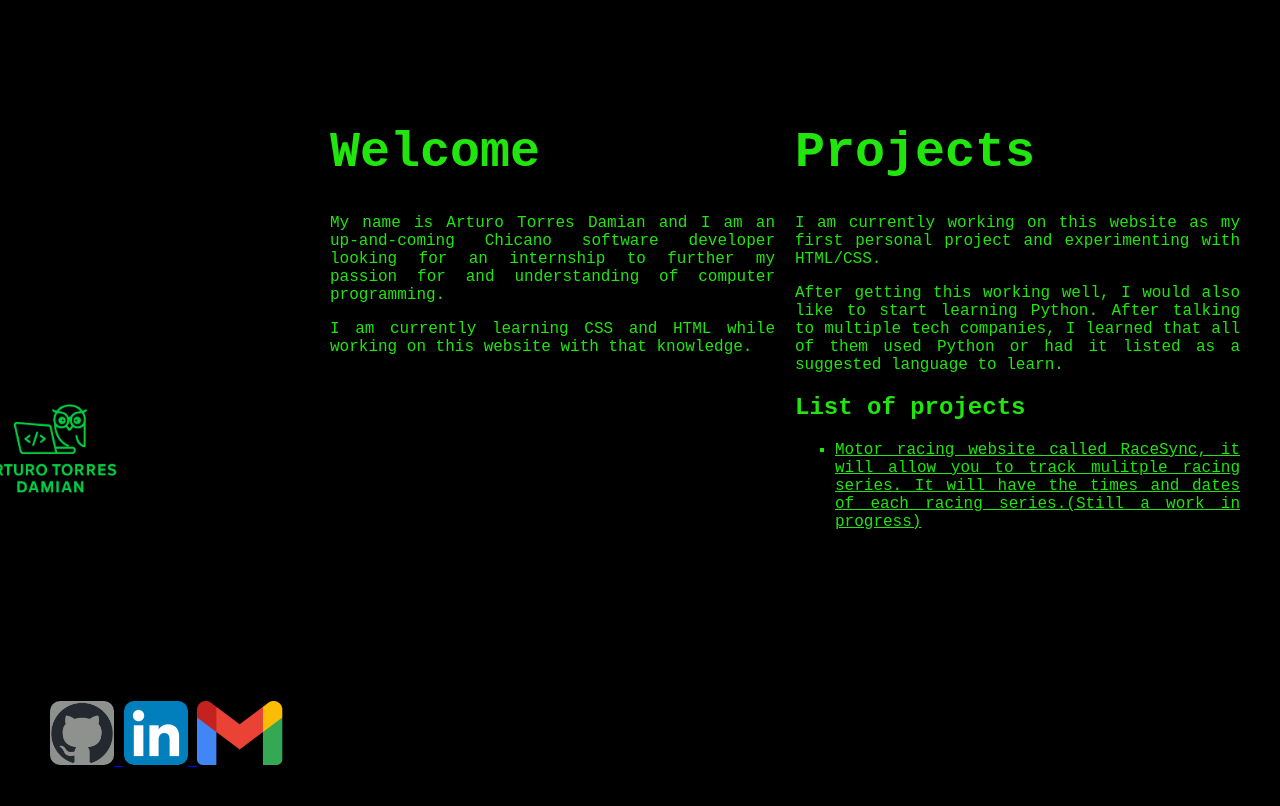
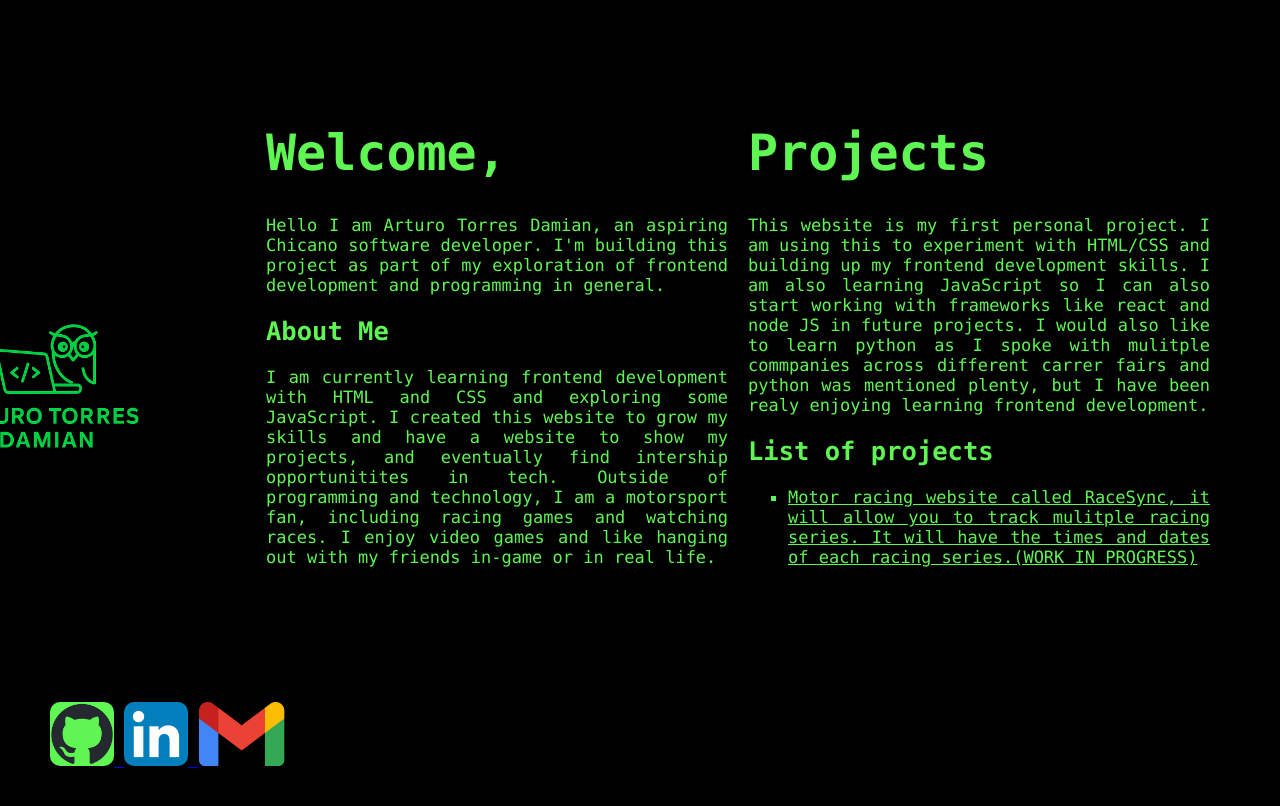
Before and after one commit to huey704/huey704.github.io, a plain HTML site: page index.html in a window 1280 px wide. Drawn offline with Linux system fonts and the light colour scheme.

Commit message:
updated website
updated the website with new descriptions, and an about me section to the website.

```diff
--- a/index.html
+++ b/index.html
@@ -2,15 +2,17 @@
 <html>
 
 <head>
+    <title>Arturo Torres Damian</title>
+
     <style>
         body {
             margin: 0;
             padding: 0;
-            font-family: monospace;
+            font-family: 'Lucida Console', Consolas, monospace;
             background-color: rgb(0, 0, 0);
-            font-size: 16px;
+            font-size: 17px;
             text-align: justify;
-            color: rgb(32, 230, 14);
+            color: rgb(95, 245, 82);
         }
 
         .column {
@@ -20,10 +22,10 @@
         }
 
         .row {
-            margin-left: 25%;
+            margin-left: 20%;
             position: relative;
             margin-top: 90px;
-            margin-right: 30px;
+            margin-right: 60px;
         }
 
         .row:after {
@@ -47,7 +49,7 @@
         }
 
         .github_logo {
-            background-color: rgb(142, 145, 142);
+            background-color: rgb(95, 245, 82);
             border-radius: 10px
         }
 
@@ -55,11 +57,11 @@
             border-radius: 10px;
         }
 
-        /* personal logo image  */
         .personal_logo {
             position: relative;
-            bottom: 200px;
-            right: 370px;
+            bottom: 340px;
+            right: 350px;
+            height: 280px;
 
         }
 
@@ -67,20 +69,21 @@
             font-size: 50px;
         }
 
+        /* This is for the link for the list of project section */
         ul.a {
             list-style-type: square;
         }
 
         ul.a a:link {
-            color: rgb(32, 230, 14);
+            color: rgb(95, 245, 82);
         }
 
         ul.a a:visited {
-            color: rgb(32, 230, 14);
+            color: rgb(95, 245, 82);
         }
 
         ul.a a:hover {
-            color: rgb(116, 218, 103);
+            color: rgb(95, 245, 82);
         }
     </style>
 </head>
@@ -89,14 +92,21 @@
     <div class="row">
         <div class="column">
             <div class="wrapper">
-                <h1>Welcome</h1>
-                <p>
-                    My name is Arturo Torres Damian and I am an up-and-coming Chicano software developer looking for an
-                    internship to further my passion for and understanding of computer programming.
+
+                <h1>Welcome,</h1>
+                <p> Hello I am Arturo Torres Damian, an aspiring Chicano software developer. I'm building this project
+                    as
+                    part of my exploration of frontend development and programming in general.
                 </p>
 
+                <h2>About Me</h2>
+
                 <p>
-                    I am currently learning CSS and HTML while working on this website with that knowledge.
+                    I am currently learning frontend development with HTML and CSS and exploring some JavaScript. I
+                    created this website to grow my skills and have a website to show my projects, and eventually find
+                    intership opportunitites in tech. Outside of programming and technology, I am a motorsport fan,
+                    including racing games and watching races. I enjoy video games and like hanging out with my friends
+                    in-game or in real life.
                 </p>
             </div>
         </div>
@@ -104,19 +114,19 @@
             <div class="wrapper">
                 <h1>Projects</h1>
                 <p>
-                    I am currently working on this website as my first personal project and experimenting with HTML/CSS.
+                    This website is my first personal project. I am using this to experiment with HTML/CSS and
+                    building up my frontend development skills. I am also learning JavaScript so I can also start
+                    working with frameworks like react and node JS in future projects. I would also like to learn python
+                    as I spoke with mulitple commpanies across different carrer fairs and python was mentioned plenty,
+                    but I have been realy enjoying learning frontend development.
                 </p>
-                <p>
-                    After getting this working well, I would also like to start learning Python. After talking to
-                    multiple tech companies, I learned that all of them used Python or had it listed as a suggested
-                    language to learn.
-                </p>
+
                 <h2>List of projects</h2>
                 <ul class="a">
                     <li>
                         <a href="https://github.com/huey704/Motor-Racing-Website" target="_blank">
                             Motor racing website called RaceSync, it will allow you to track mulitple racing series. It
-                            will have the times and dates of each racing series.(Still a work in progress)
+                            will have the times and dates of each racing series.(WORK IN PROGRESS)
                         </a>
                     </li>
                 </ul>
```
